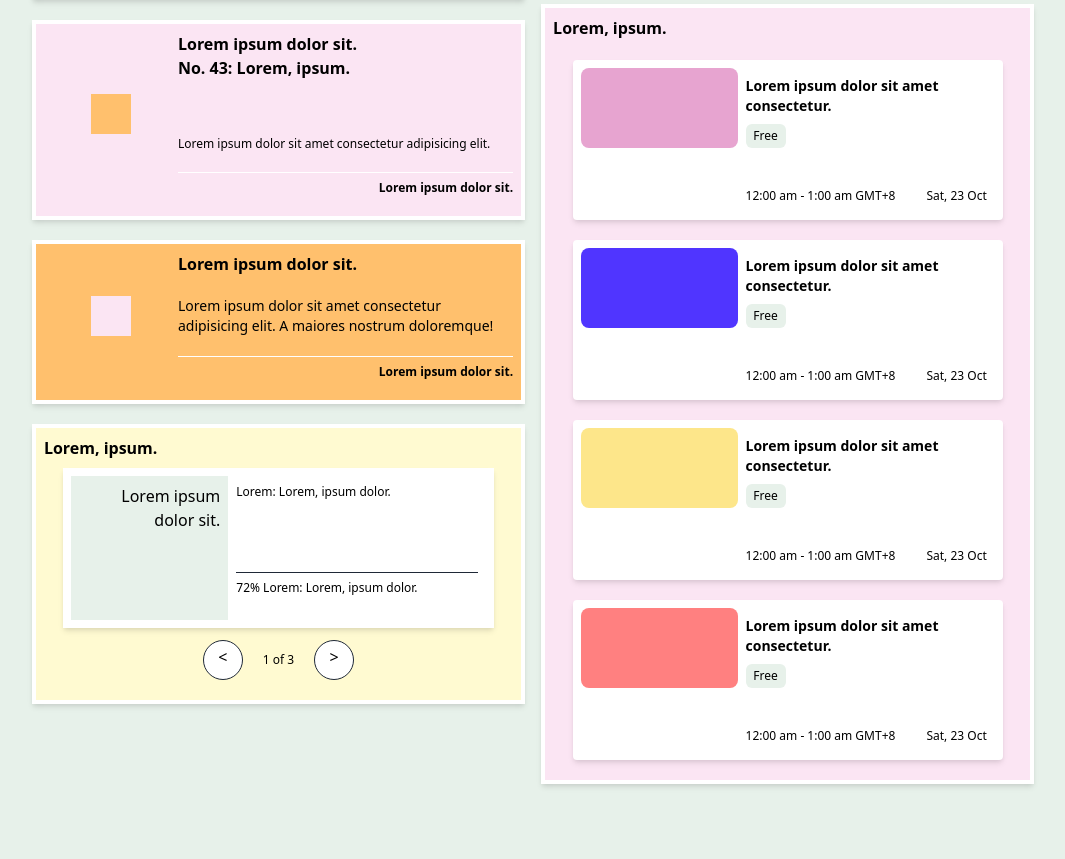
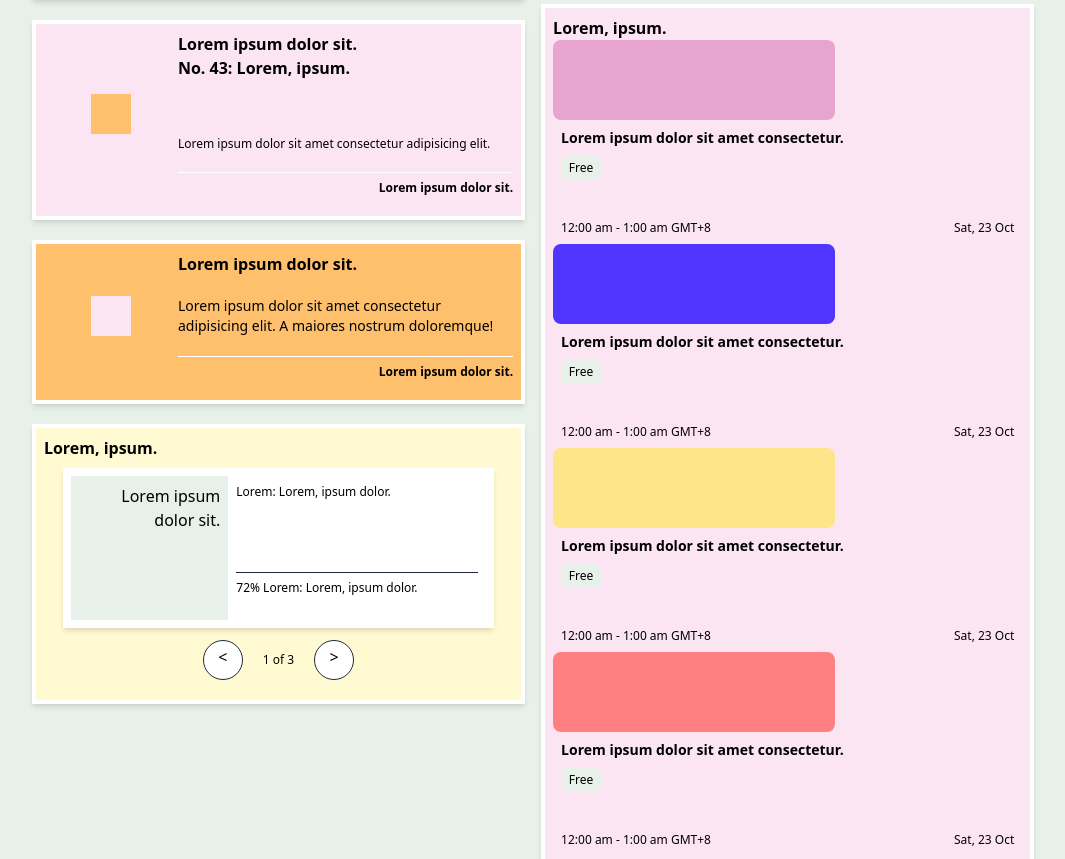
Before and after one commit to darwin1501/Scrimba-dashboard-clone, a website: page index.html in a window 1280 px wide. Shown: the part 500-1359 px from the top of the page, without its empty margins (151-1216 px from the left). Drawn offline with Linux system fonts and the light colour scheme.

Commit message:
change classs name

```diff
--- a/index.html
+++ b/index.html
@@ -145,7 +145,7 @@
                         <div class="card bg-pink-palePink p-2 pb-5 w-full">
                             <p class="font-bold">Lorem, ipsum.</p>
                             <!-- card content  -->
-                            <div class="flex w-11/12 h-auto bg-white mt-5 p-2 mx-auto shadow-md rounded">
+                            <div class="card-sm">
                                 <div class="w-3/5 h-20 rounded-lg bg-pink-ligthPink p-2">
                                 </div>
                                 <div class="w-full h-auto p-2 ">
@@ -161,7 +161,7 @@
                                 </div>
                             </div>
                             <!-- card content  -->
-                            <div class="flex w-11/12 h-auto bg-white mt-5 p-2 mx-auto shadow-md rounded">
+                            <div class="card-sm">
                                 <div class="w-3/5 h-20 rounded-lg bg-indigo-scrimbaIndigo p-2">
                                 </div>
                                 <div class="w-full h-auto p-2 ">
@@ -177,7 +177,7 @@
                                 </div>
                             </div>
                             <!-- card content  -->
-                            <div class="flex w-11/12 h-auto bg-white mt-5 p-2 mx-auto shadow-md rounded">
+                            <div class="card-sm">
                                 <div class="w-3/5 h-20 rounded-lg bg-yellow-200 p-2">
                                 </div>
                                 <div class="w-full h-auto p-2 ">
@@ -193,7 +193,7 @@
                                 </div>
                             </div>
                             <!-- card content  -->
-                            <div class="flex w-11/12 h-auto bg-white mt-5 p-2 mx-auto shadow-md rounded">
+                            <div class="card-sm">
                                 <div class="w-3/5 h-20 rounded-lg bg-red-tomatoe p-2">
                                 </div>
                                 <div class="w-full h-auto p-2 ">
```
